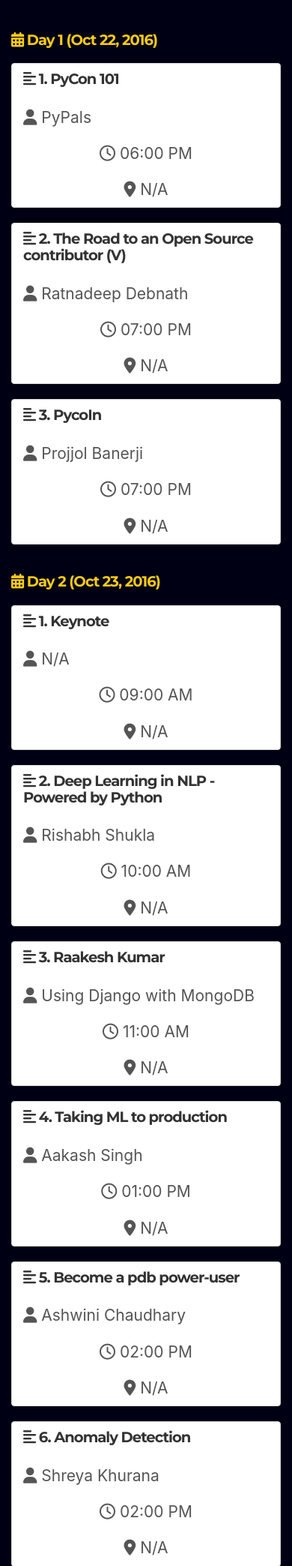
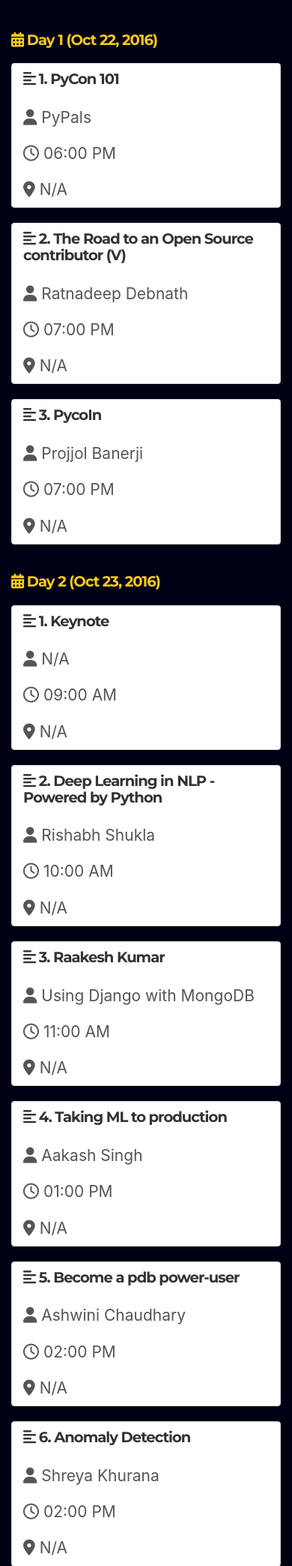
Before and after one commit to avikantz/pypals-website, a Flask app: page /talk in a window 390 px wide. Shown: the part 236-2324 px from the top of the page at 75% size. Run offline with Flask 2, Linux system fonts and the light colour scheme; parts of the project's set-up code (start-up, migrations or seed data) failed here and were passed over; some libraries are stand-ins or nearby versions.

Commit message:
Talks alignment fixed on mobile devices

```diff
--- a/templates/talk.html
+++ b/templates/talk.html
@@ -23,12 +23,12 @@
                     </div>
 
                     <div class="col-sm-4">
-                      <p class="list-group-item-text text-center">
+                      <p class="list-group-item-text text-left">
                         <i class="fa fa-clock-o"></i> {{ item['begin_time'] }}
                       </p>
                     </div>
                     <div class="col-sm-4">
-                      <p class="list-group-item-text text-center">
+                      <p class="list-group-item-text text-left">
                         <i class="fa fa-map-marker"></i> {{ item['location'] }}
                       </p>
                     </div>
```
